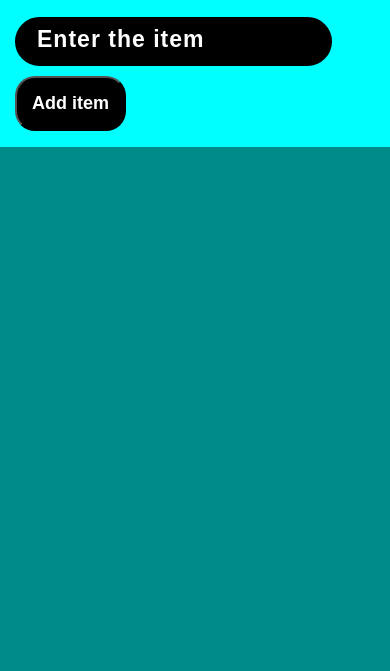
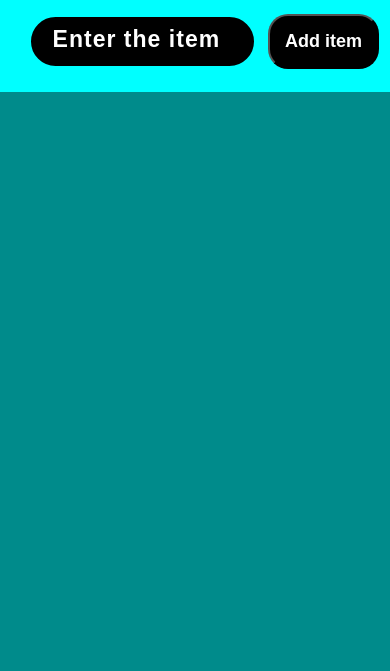
Before and after one commit to Javidkhanushiya/to-do, a plain HTML site: page index.html in a window 390 px wide. Shown: the part 173-844 px from the top of the page. Drawn offline with Linux system fonts and the light colour scheme.

Commit message:
add resposncev irem

```diff
--- a/assets/style.css
+++ b/assets/style.css
@@ -83,7 +83,10 @@ body{
         width: 100%;
     }
     .to-do .todoserch {
-        width: 100%;
+        width: 92%;
         margin-left: 30px;
     }
+    .to-do .todoserch input {
+        width: 50%;
+    }
 }
```
